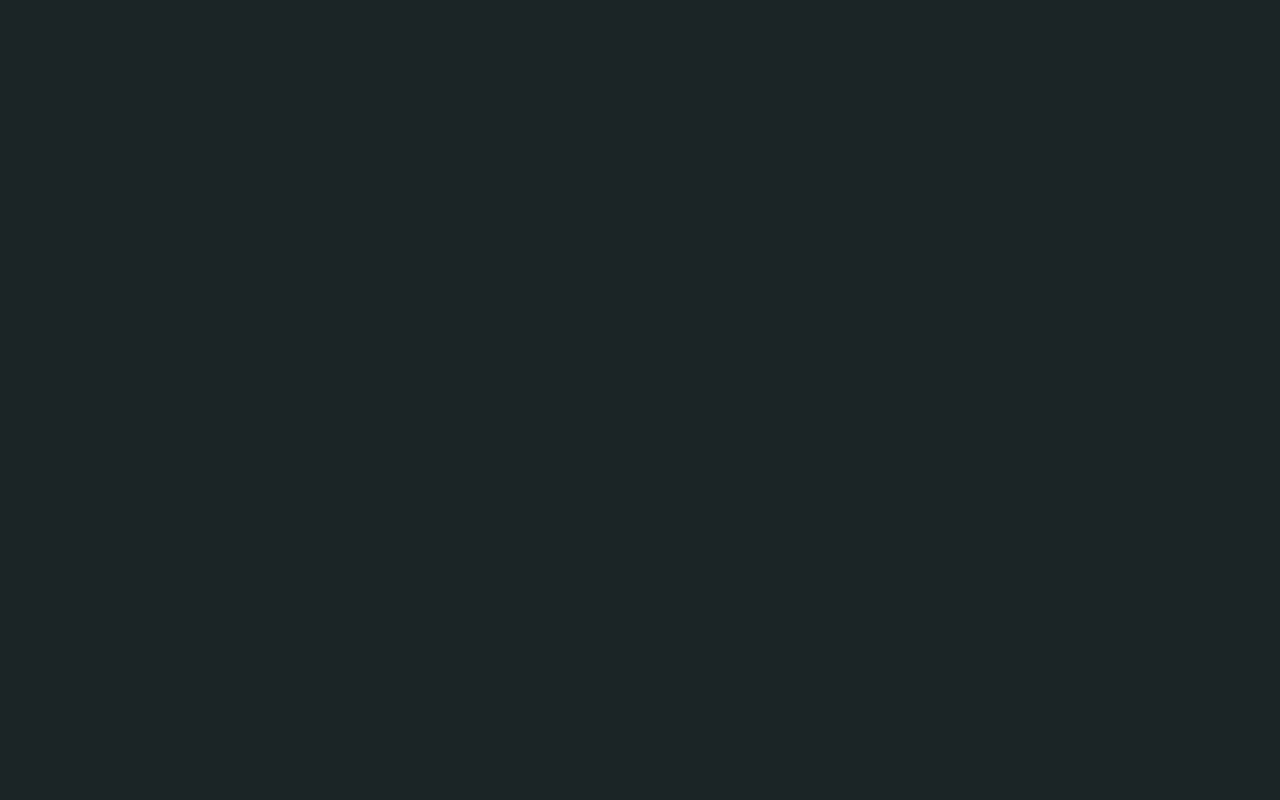
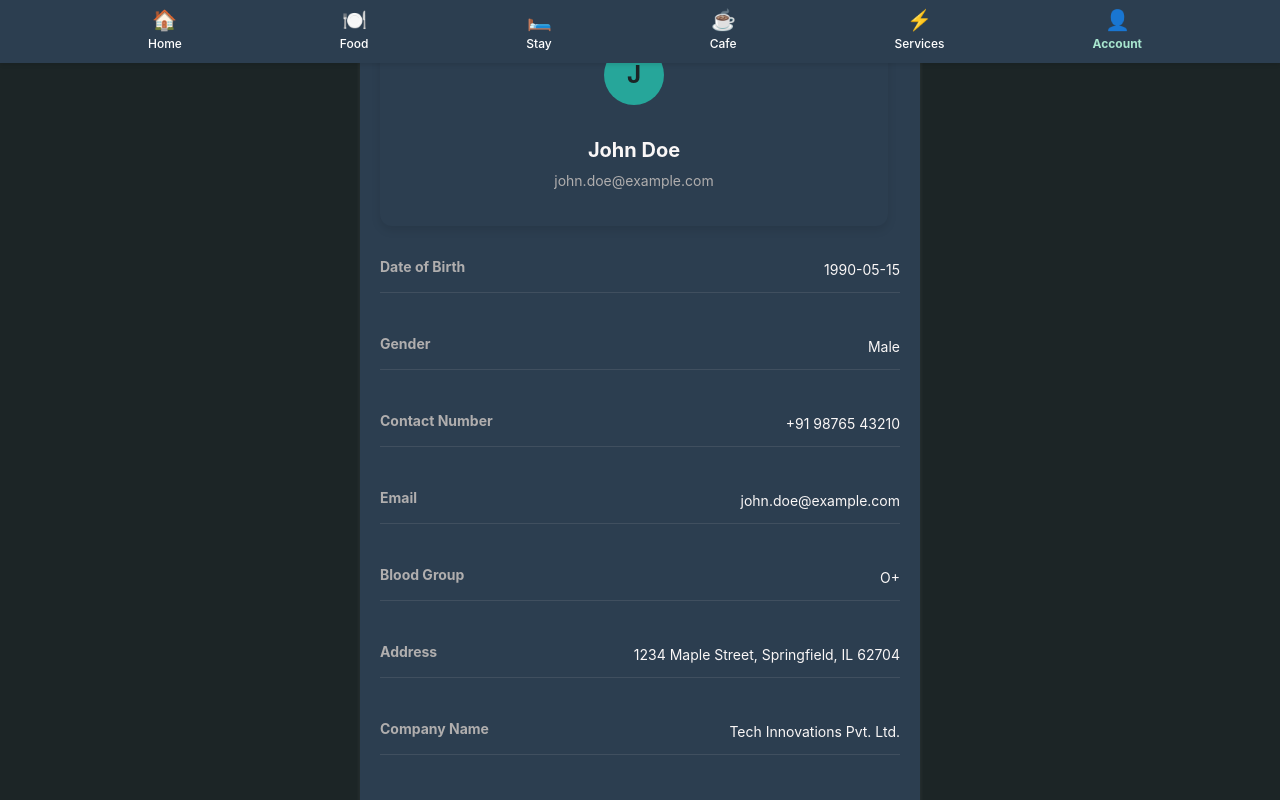
Before and after one commit to dharshan-kumar-ks/PGBuddy-FrontEnd, a React (Vite) app: page /profile in a window 1280 px wide. Before the commit this address had no page. Shown: the top 800 px of the page. Built offline with nearby package versions, Linux system fonts and the light colour scheme.

Commit message:
added profile page

```diff
--- a/src/App.jsx
+++ b/src/App.jsx
@@ -13,6 +13,7 @@ import CreateTicketFullPage from './components/Home/CreateTicketFullPage';
 import ActiveTickets from './components/Home/ActiveTickets';
 import TicketListFullPage from './components/Home/TicketListFullPage';
 import OrderHistoryPage from './components/Cafe/OrderHistoryPage'; // Import the HistoryPage component
+import ProfilePage from './components/Account/Profile/ProfilePage';
 import './App.css';
 
 function App() {
@@ -32,6 +33,7 @@ function App() {
             <Route path="/create-ticket-full-page" element={<CreateTicketFullPage />} />
             <Route path="/ticket-list-full-page" element={<TicketListFullPage />} />
             <Route path="/order-history" element={<OrderHistoryPage />} /> {/* Added HistoryPage route */}
+            <Route path="/profile" element={<ProfilePage />} />
             <Route path="/" element={<Login />} /> {/* Default route */}
           </Routes>
       </div>
--- a/src/components/Account/Account.jsx
+++ b/src/components/Account/Account.jsx
@@ -28,7 +28,7 @@ function Account() {
       </div>
 
       <div className="options-section">
-        <button className="option-card"><IoSettingsSharp /> Profile Information</button>
+        <button className="option-card" onClick={() => navigate('/profile')}><IoSettingsSharp /> Profile Information</button>
         <button className="option-card"><IoSettingsSharp /> Knowledge Centre</button>
         {/*<button className="option-card"><IoSettingsSharp /> App Settings</button> */}
         <button className="option-card"><IoSettingsSharp /> Support</button>
--- /dev/null
+++ b/src/components/Account/Profile/ProfilePage.css
@@ -0,0 +1,167 @@
+/* Profile Page Container */
+.profile-page-container {
+  position: relative;
+  display: flex;
+  flex-direction: column;
+  justify-content: flex-start; /* Align content to the top */
+  align-items: center; /* Center content horizontally */
+  width: 100%;
+  padding: 80px 0 20px; /* Add padding-top to account for navbar height */
+  background-color: #1c2526; /* Match the background color of your project */
+  min-height: 100vh; /* Ensure it covers the full viewport height */
+  box-sizing: border-box;
+}
+
+/* Profile Content */
+.profile-content {
+  width: 100%;
+  max-width: 600px; /* Limit the width for better readability */
+  padding: 20px;
+  box-sizing: border-box;
+  text-align: center;
+}
+
+.profile-content h1 {
+  color: #faf7f7; /* White text for the heading */
+  font-size: 28px;
+  margin-bottom: 20px;
+}
+
+/* Profile Card */
+.profile-card {
+  background: #2c3e50; /* Match the background of CafeGrid items */
+  border-radius: 10px;
+  box-shadow: 0 2px 5px rgba(228, 225, 225, 0.1);
+  padding: 20px;
+  margin-top: 20px;
+}
+
+/* Profile Header */
+.profile-header {
+  display: flex;
+  align-items: center;
+  gap: 15px;
+  margin-bottom: 20px;
+}
+
+.profile-avatar {
+  width: 60px;
+  height: 60px;
+  background-color: #26a69a; /* Teal background for the avatar */
+  border-radius: 50%;
+  display: flex;
+  justify-content: center;
+  align-items: center;
+  font-size: 24px;
+  font-weight: bold;
+  color: #1c2526; /* Dark text for contrast */
+}
+
+.profile-name h2 {
+  color: #faf7f7; /* White text for the name */
+  font-size: 20px;
+  margin: 0;
+}
+
+.profile-name p {
+  color: #b0aeae; /* Light gray for the email */
+  font-size: 14px;
+  margin: 5px 0 0;
+}
+
+/* Profile Details */
+.profile-details {
+  display: flex;
+  flex-direction: column;
+  gap: 15px;
+}
+
+.detail-item {
+  display: flex;
+  justify-content: space-between;
+  align-items: center;
+  padding: 10px 0;
+  border-bottom: 1px solid rgba(228, 225, 225, 0.1);
+}
+
+.detail-item label {
+  color: #b0aeae; /* Light gray for labels */
+  font-size: 14px;
+  font-weight: bold;
+}
+
+.detail-item span {
+  color: #faf7f7; /* White text for values */
+  font-size: 14px;
+}
+
+/* Editable Fields */
+.detail-item input,
+.detail-item select,
+.detail-item textarea {
+  background-color: #1d2833; /* Dark background for inputs */
+  border: 1px solid #26a69a; /* Teal border */
+  border-radius: 5px;
+  padding: 5px;
+  color: #faf7f7; /* White text */
+  font-size: 14px;
+  width: 60%; /* Adjust width for better alignment */
+}
+
+.detail-item textarea {
+  resize: vertical; /* Allow vertical resizing only */
+  min-height: 60px;
+}
+
+.detail-item select {
+  background-color: #1d2833;
+  cursor: pointer;
+}
+
+/* Edit Button */
+.edit-button {
+  background-color: #26a69a; /* Teal background */
+  color: white;
+  padding: 10px 20px;
+  border: none;
+  border-radius: 5px;
+  cursor: pointer;
+  margin-top: 20px;
+  width: 100%;
+  font-size: 16px;
+  font-weight: bold;
+  transition: background-color 0.3s ease;
+}
+
+.edit-button:hover {
+  background-color: #1f7970; /* Darker teal on hover */
+}
+
+/* Responsive Design */
+@media (max-width: 768px) {
+  .profile-content {
+    padding: 10px;
+  }
+
+  .profile-card {
+    padding: 15px;
+  }
+
+  .profile-header {
+    flex-direction: column;
+    align-items: center;
+    gap: 10px;
+  }
+
+  .detail-item {
+    flex-direction: column;
+    align-items: flex-start;
+    gap: 5px;
+  }
+
+  .detail-item input,
+  .detail-item select,
+  .detail-item textarea {
+    width: 100%; /* Full width on smaller screens */
+  }
+}
--- /dev/null
+++ b/src/components/Account/Profile/ProfilePage.jsx
@@ -0,0 +1,161 @@
+import React, { useState } from 'react';
+import './ProfilePage.css';
+import TopNavigationBar from '../../TopNavigationBar';
+
+function ProfilePage() {
+  // Sample user data (you can replace this with actual data from a backend or state management)
+  const [user, setUser] = useState({
+    fullName: 'John Doe',
+    dob: '1990-05-15',
+    gender: 'Male',
+    contactNumber: '+91 98765 43210',
+    email: 'john.doe@example.com',
+    bloodGroup: 'O+',
+    address: '1234 Maple Street, Springfield, IL 62704',
+    companyName: 'Tech Innovations Pvt. Ltd.',
+  });
+
+  // State to toggle edit mode (placeholder for now)
+  const [isEditing, setIsEditing] = useState(false);
+
+  const handleEditToggle = () => {
+    setIsEditing(!isEditing);
+    // In a real app, you would save the updated details to a backend here
+  };
+
+  const handleInputChange = (e) => {
+    const { name, value } = e.target;
+    setUser((prevUser) => ({
+      ...prevUser,
+      [name]: value,
+    }));
+  };
+
+  return (
+    <div className="profile-page-container">
+      <TopNavigationBar />
+      <div className="profile-content">
+        <h1>Profile Information</h1>
+        <div className="profile-card">
+          <div className="profile-header">
+            <div className="profile-avatar">
+              <span>{user.fullName.charAt(0)}</span>
+            </div>
+            <div className="profile-name">
+              <h2>{user.fullName}</h2>
+              <p>{user.email}</p>
+            </div>
+          </div>
+          <div className="profile-details">
+            <div className="detail-item">
+              <label>Date of Birth</label>
+              {isEditing ? (
+                <input
+                  type="date"
+                  name="dob"
+                  value={user.dob}
+                  onChange={handleInputChange}
+                />
+              ) : (
+                <span>{user.dob}</span>
+              )}
+            </div>
+            <div className="detail-item">
+              <label>Gender</label>
+              {isEditing ? (
+                <select
+                  name="gender"
+                  value={user.gender}
+                  onChange={handleInputChange}
+                >
+                  <option value="Male">Male</option>
+                  <option value="Female">Female</option>
+                  <option value="Other">Other</option>
+                </select>
+              ) : (
+                <span>{user.gender}</span>
+              )}
+            </div>
+            <div className="detail-item">
+              <label>Contact Number</label>
+              {isEditing ? (
+                <input
+                  type="tel"
+                  name="contactNumber"
+                  value={user.contactNumber}
+                  onChange={handleInputChange}
+                />
+              ) : (
+                <span>{user.contactNumber}</span>
+              )}
+            </div>
+            <div className="detail-item">
+              <label>Email</label>
+              {isEditing ? (
+                <input
+                  type="email"
+                  name="email"
+                  value={user.email}
+                  onChange={handleInputChange}
+                />
+              ) : (
+                <span>{user.email}</span>
+              )}
+            </div>
+            <div className="detail-item">
+              <label>Blood Group</label>
+              {isEditing ? (
+                <select
+                  name="bloodGroup"
+                  value={user.bloodGroup}
+                  onChange={handleInputChange}
+                >
+                  <option value="A+">A+</option>
+                  <option value="A-">A-</option>
+                  <option value="B+">B+</option>
+                  <option value="B-">B-</option>
+                  <option value="AB+">AB+</option>
+                  <option value="AB-">AB-</option>
+                  <option value="O+">O+</option>
+                  <option value="O-">O-</option>
+                </select>
+              ) : (
+                <span>{user.bloodGroup}</span>
+              )}
+            </div>
+            <div className="detail-item">
+              <label>Address</label>
+              {isEditing ? (
+                <textarea
+                  name="address"
+                  value={user.address}
+                  onChange={handleInputChange}
+                />
+              ) : (
+                <span>{user.address}</span>
+              )}
+            </div>
+            <div className="detail-item">
+              <label>Company Name</label>
+              {isEditing ? (
+                <input
+                  type="text"
+                  name="companyName"
+                  value={user.companyName}
+                  onChange={handleInputChange}
+                />
+              ) : (
+                <span>{user.companyName}</span>
+              )}
+            </div>
+          </div>
+          <button className="edit-button" onClick={handleEditToggle}>
+            {isEditing ? 'Save' : 'Edit Profile'}
+          </button>
+        </div>
+      </div>
+    </div>
+  );
+}
+
+export default ProfilePage;
--- a/src/components/TopNavigationBar.jsx
+++ b/src/components/TopNavigationBar.jsx
@@ -33,7 +33,7 @@ function TopNavigationBar() {
         <span className="icon">⚡️</span>
         <span>Services</span>
       </Link>
-      <Link to="/account" className={`nav-item ${location.pathname === '/account' ? 'active' : ''}`}>
+      <Link to="/account" className={`nav-item ${location.pathname === '/account' ? 'active' : '' || location.pathname === '/profile' ? 'active' : ''}`}>
         <span className="icon">👤</span>
         <span>Account</span>
       </Link>
```
